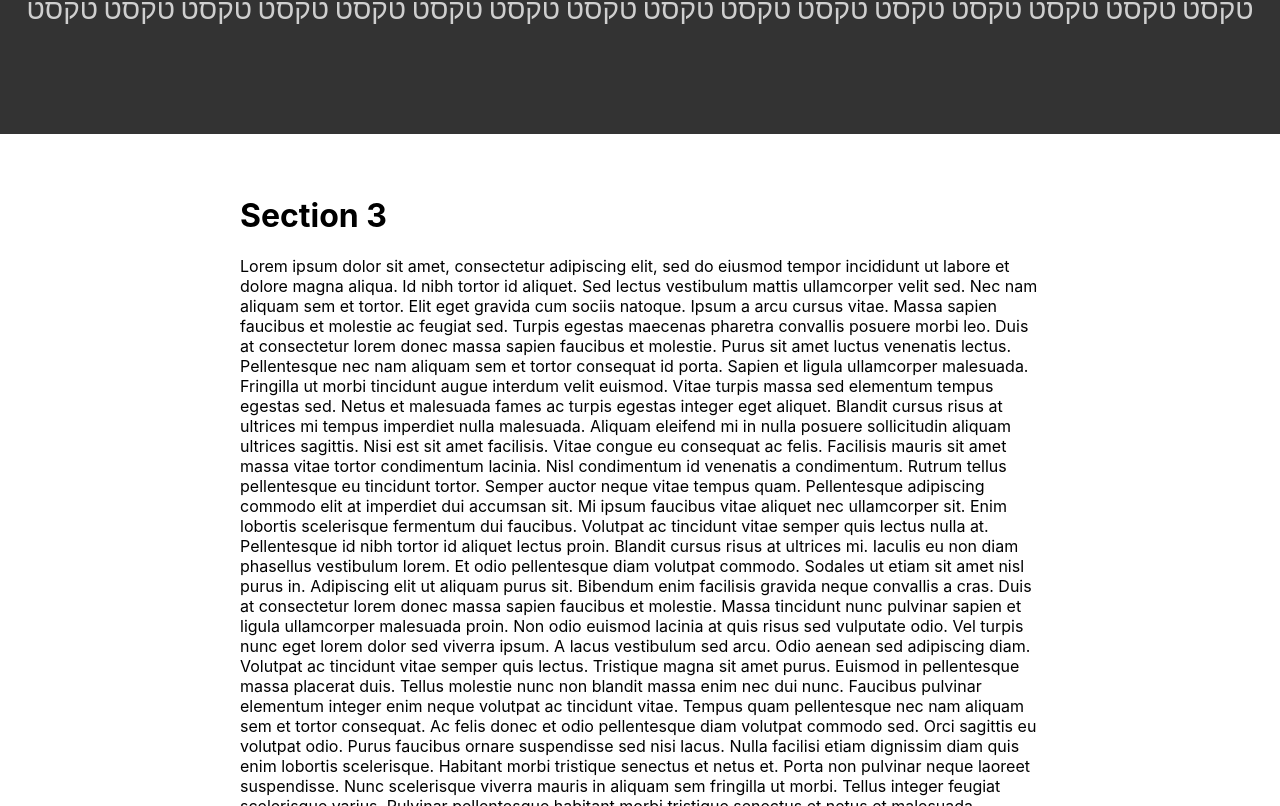
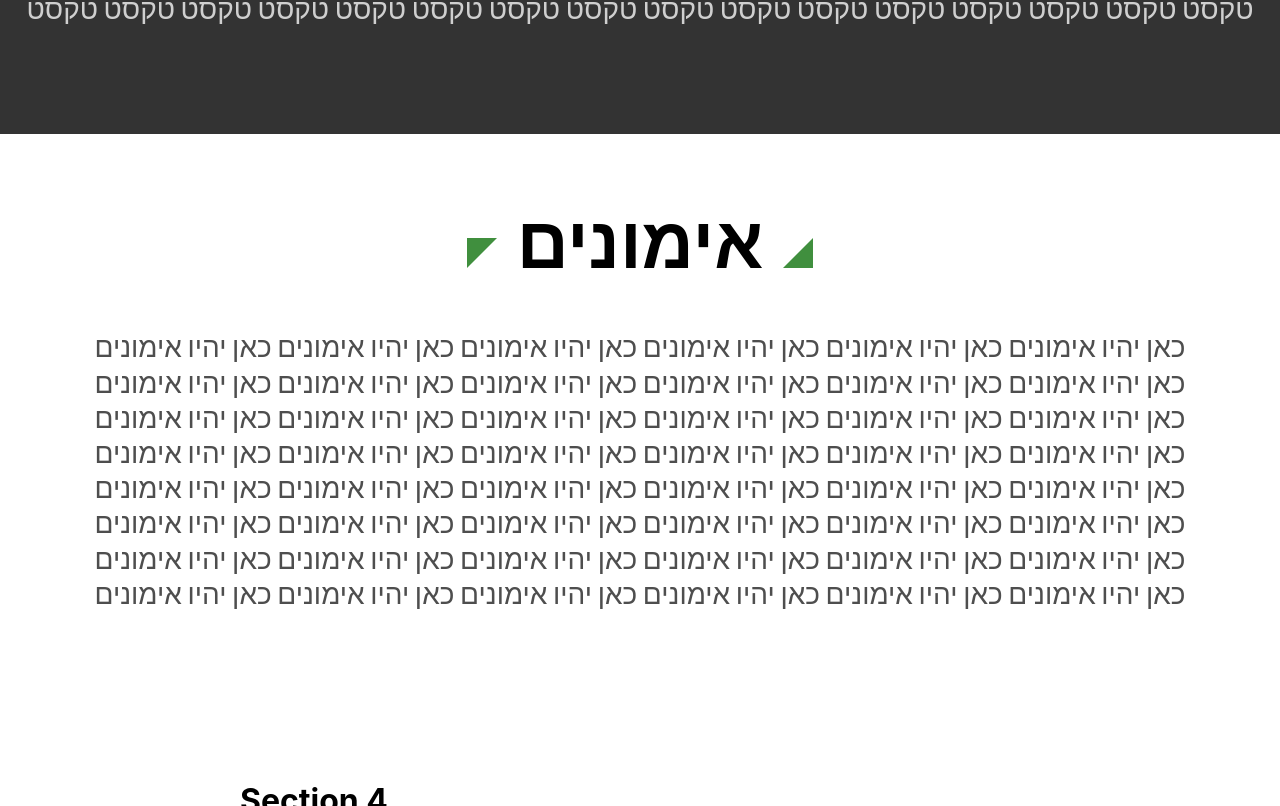
Before and after one commit to RLeDEV/Or_Sports_Therapy, a React (Create React App) app: page / in a window 1280 px wide. Shown: the part 1994-2800 px from the top of the page. Built offline with nearby package versions, Linux system fonts and the light colour scheme.

Commit message:
Added Trainings & CSS changes

```diff
--- a/src/App.js
+++ b/src/App.js
@@ -1,11 +1,13 @@
 import React, { Component } from "react";
-import "./App.css";
 import Navbar from "./Components/Navbar";
 import Section from "./Components/Section";
 import Intro from './Components/Intro';
 import About from './Components/About';
 import Treatments from './Components/Treatments';
+import Trainings from './Components/Trainings';
 import dummyText from "./dummyText";
+
+import "./App.css";
 class App extends Component {
   render() {
     return (
@@ -21,11 +23,10 @@ class App extends Component {
           dark={true}
           id="treatments"
         />
-        <Section
-          title="Section 3"
-          subtitle={dummyText}
+        <Trainings
+          title="Trainings"
           dark={false}
-          id="section3"
+          id="trainings"
         />
         <Section
           title="Section 4"
--- a/src/Components/Intro/index.css
+++ b/src/Components/Intro/index.css
@@ -13,11 +13,10 @@
     color: #fff;
     text-shadow: 5px 3px 5px black;
     text-align: center;
-    width: 100%;
+    width: 99%;
     font-weight: 900;
     padding: 5px;
     letter-spacing: 6px;
-    /* background-color: rgba(255, 255, 255, 0.8); */
 }
 
 .introBg .orHeader {
@@ -26,7 +25,7 @@
     font-size: 6.5vh;
     color: rgb(128, 204, 179);
     text-shadow: 5px 3px 5px black;
-    width: 100%;
+    width: 99%;
     font-weight: 500;
     padding: 5px;
 }
--- a/src/Components/Navbar/index.css
+++ b/src/Components/Navbar/index.css
@@ -65,7 +65,9 @@
   margin-left: 2rem;
   font-weight: 500;
   font-size: 25px;
-    color: rgb(255, 255, 255);
+  color: #fff;
+  text-decoration: none;
+  cursor: pointer;
   outline: 0;
 }
 
@@ -88,8 +90,23 @@
   /* background: radial-gradient(circle at 30% 107%, #fdf497 0%, #fdf497 5%, #fd5949 45%,#d6249f 60%,#285AEB 90%); */
 }
 
+.nav-icon,
+.nav-icon:visited,
+.nav-icon:focus{
+  color: #fff;
+}
+
 .nav-items {
   flex: 3;
+}
+
+.nav-logo {
+  -webkit-touch-callout: none; /* iOS Safari */
+  -webkit-user-select: none; /* Safari */
+   -khtml-user-select: none; /* Konqueror HTML */
+     -moz-user-select: none; /* Old versions of Firefox */
+      -ms-user-select: none; /* Internet Explorer/Edge */
+          user-select: none; /* Non-prefixed version, currently supported by chrome */
 }
 
 a:visited { text-decoration: none; color:#fff; }
--- a/src/Components/Navbar/index.js
+++ b/src/Components/Navbar/index.js
@@ -51,7 +51,7 @@ export default class Navbar extends Component {
             <li className="nav-item">
               <Link
                 activeClass="active"
-                to="section3"
+                to="trainings"
                 spy={true}
                 smooth={true}
                 offset={-70}
--- /dev/null
+++ b/src/Components/Trainings/index.css
@@ -0,0 +1,8 @@
+.trainings {
+    font-family: 'Assistant', sans-serif;
+    text-align: center;
+}
+
+.trainings .content {
+    margin-top: 40px;
+}
--- /dev/null
+++ b/src/Components/Trainings/index.js
@@ -0,0 +1,26 @@
+import React from 'react';
+import './index.css';
+
+export default function Trainings(props) {
+    return (
+        <div className={props.id + (props.dark ? " section-dark" : "")}>
+            <div className="title">
+                <div id="triangle-topleft" />
+                <span>אימונים</span>
+                <div id="triangle-bottomright" />
+            </div>
+            <div className="content">
+                <p>
+                    כאן יהיו אימונים כאן יהיו אימונים  כאן יהיו אימונים כאן יהיו אימונים  כאן יהיו אימונים כאן יהיו אימונים  <br />
+                    כאן יהיו אימונים כאן יהיו אימונים  כאן יהיו אימונים כאן יהיו אימונים  כאן יהיו אימונים כאן יהיו אימונים  <br />
+                    כאן יהיו אימונים כאן יהיו אימונים  כאן יהיו אימונים כאן יהיו אימונים  כאן יהיו אימונים כאן יהיו אימונים  <br />
+                    כאן יהיו אימונים כאן יהיו אימונים  כאן יהיו אימונים כאן יהיו אימונים  כאן יהיו אימונים כאן יהיו אימונים  <br />
+                    כאן יהיו אימונים כאן יהיו אימונים  כאן יהיו אימונים כאן יהיו אימונים  כאן יהיו אימונים כאן יהיו אימונים  <br />
+                    כאן יהיו אימונים כאן יהיו אימונים  כאן יהיו אימונים כאן יהיו אימונים  כאן יהיו אימונים כאן יהיו אימונים  <br />
+                    כאן יהיו אימונים כאן יהיו אימונים  כאן יהיו אימונים כאן יהיו אימונים  כאן יהיו אימונים כאן יהיו אימונים  <br />
+                    כאן יהיו אימונים כאן יהיו אימונים  כאן יהיו אימונים כאן יהיו אימונים  כאן יהיו אימונים כאן יהיו אימונים  <br />
+                </p>
+            </div>
+        </div>
+    );
+};
```
Lines whose indentation alone changed are shown as unchanged.
